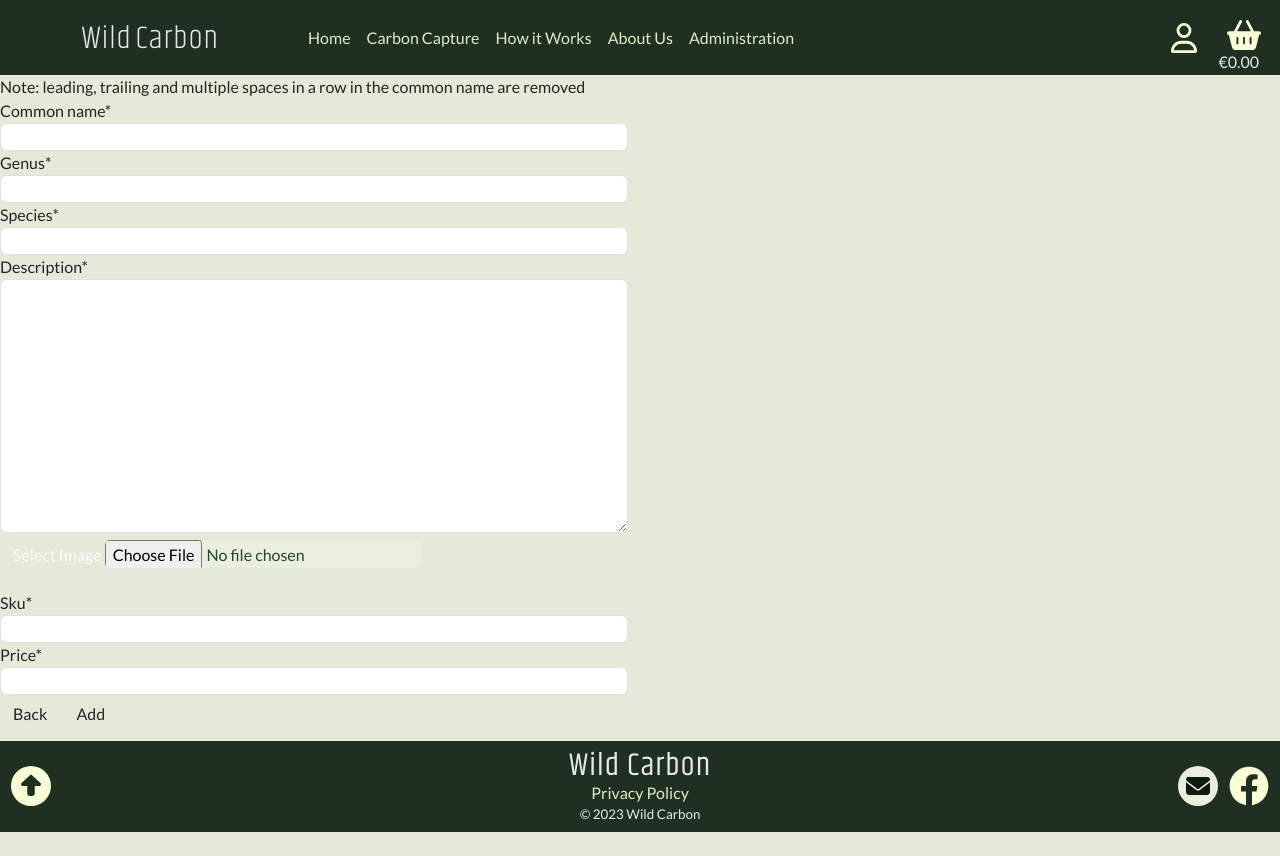
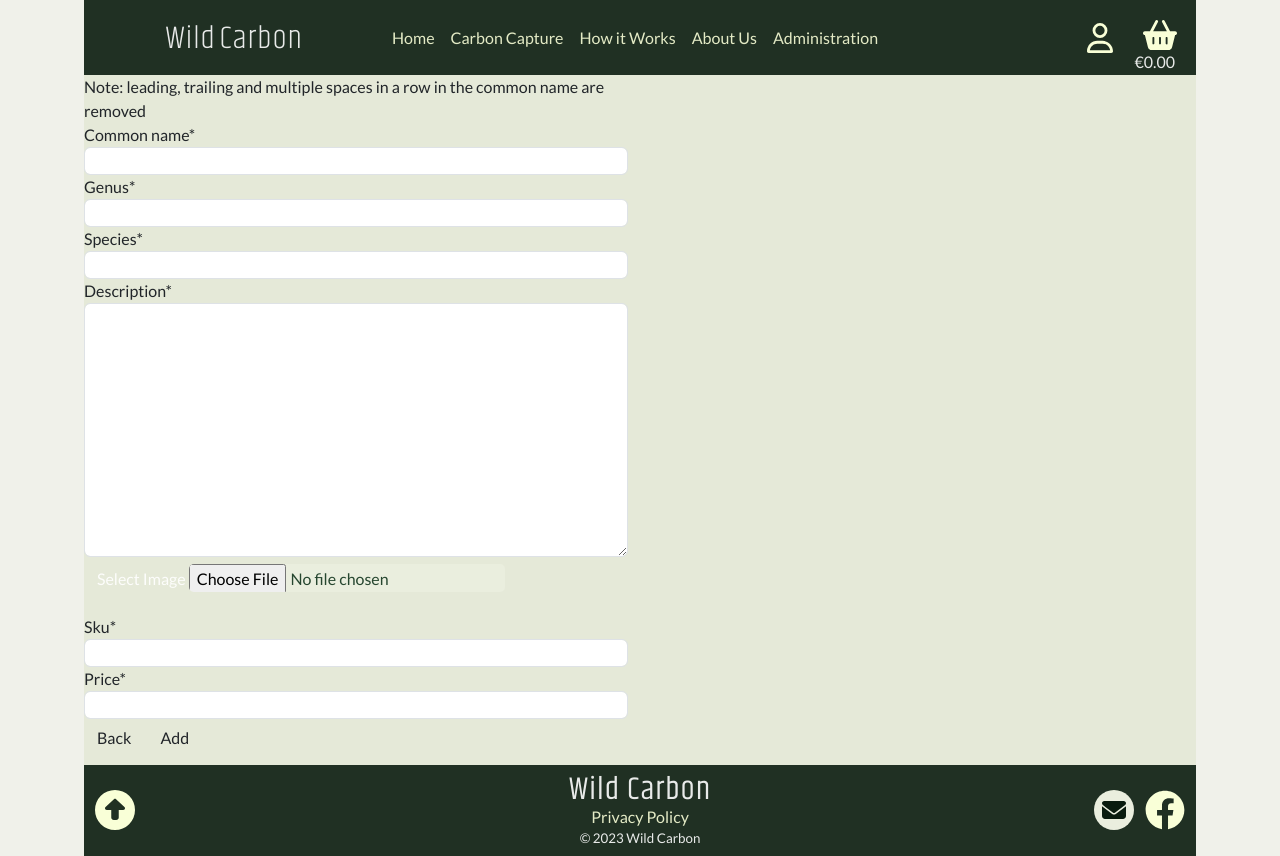
Before and after one commit to Stephen-J-Whitaker/wild-carbon, a Django app: page /plants/add_plant/ in a window 1280 px wide. Before the commit the page ends 832 px from the top, so only its background shows below. Run offline with Django 3.2, Linux system fonts and the light colour scheme; the visitor is signed in with stand-in values (Sample User, id 1); some libraries are stand-ins or nearby versions.

Commit message:
FEAT: Add media query for large screens

```diff
--- a/static/css/style.css
+++ b/static/css/style.css
@@ -9,7 +9,8 @@
     /* Shrikhand and Lato fonts imported from Google Fonts : https://fonts.google.com/ */
     --brand-font-family: Khand, Lato, Helvetica, sans-serif;
     --primary-font-family: Lato, Helvetica, sans-serif;
-    --body-background-colour: rgba(229, 233, 216, 1);
+    --body-background-colour: rgb(240, 241, 234);
+    --main-background-colour: rgba(229, 233, 216, 1);
     --header-footer-background-colour: rgba(9, 27, 14, 0.9);
     --dropdown-background-colour: rgba(9, 27, 14, 1);
     --modal-backdrop-background-colour: rgba(9, 27, 14, 0.3);
@@ -231,6 +232,8 @@ a,
 
 .image-select-input {
     color: var(--button-green-font);
+    width: 100%;
+    max-width: 316px;
 }
 
 .add-plant-links {
@@ -340,6 +343,10 @@ footer {
 }
 
 /* Main section styles */
+main {
+    background-color: var(--main-background-colour);
+}
+
 .main-container {
     position: absolute;
     top: 0;
@@ -478,6 +485,19 @@ main {
     padding: 10px;
     margin: 10px;
     color: var(--main-font-colour);
+}
+
+.add-edit-plant-inner-content-container {
+    flex-wrap: wrap;
+    display: flex;
+    flex-direction: column;
+    align-items: center;
+}
+
+.add-edit-plant-row {
+    justify-content: center;
+    width: 100%;
+    max-width: 611px;
 }
 
 .inner-error-container {
@@ -978,3 +998,17 @@ th {
         width: 100%;
     }
 }
+
+/* Add media query for wide screens */
+@media screen and (min-width: 1112px) {
+    header {
+        position: absolute;
+        margin-right: 0;
+    }
+
+    header,
+    .main-container {
+        width: 1112px;
+        right: calc(50% - (1112px / 2));
+    }
+}
```
